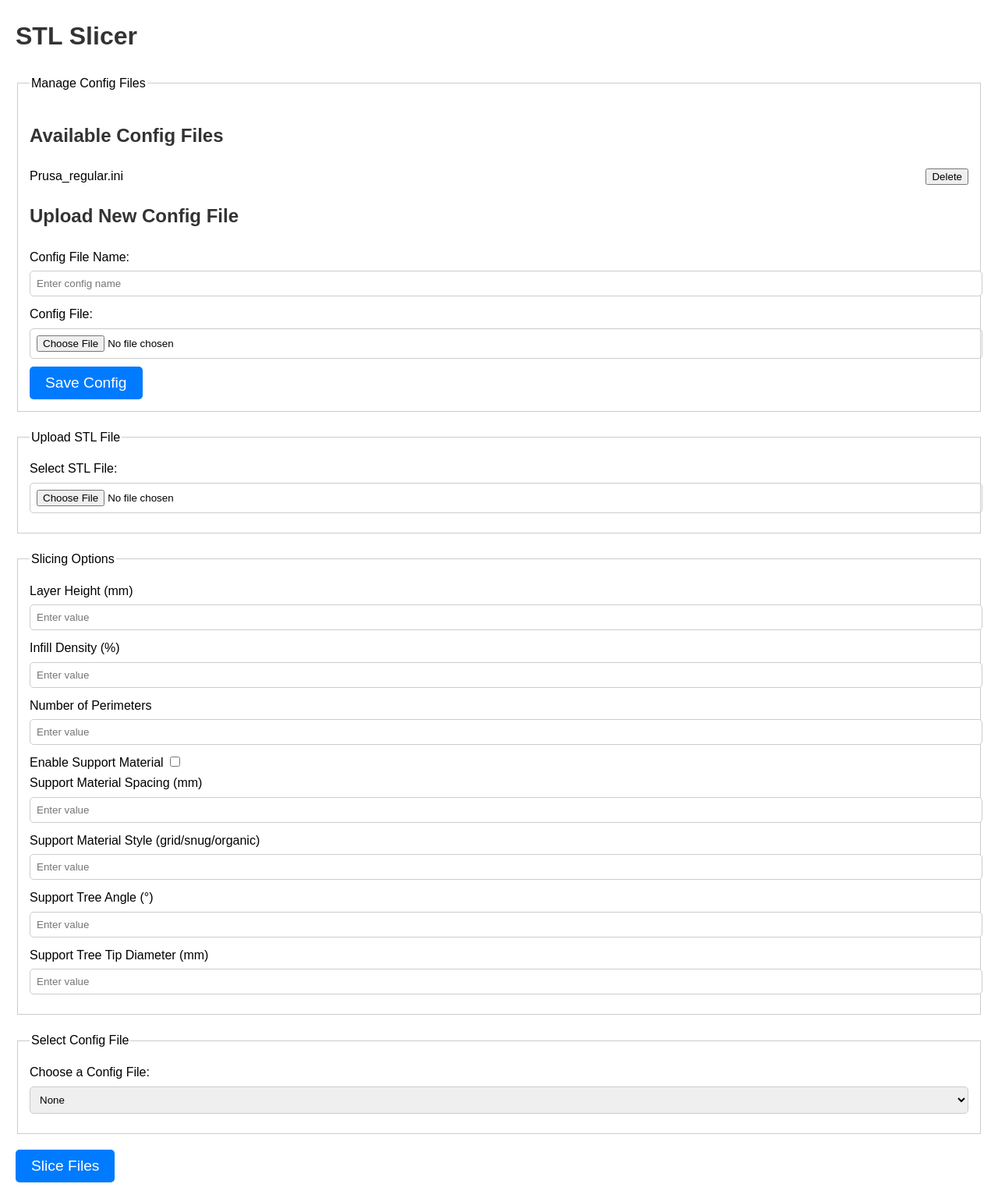
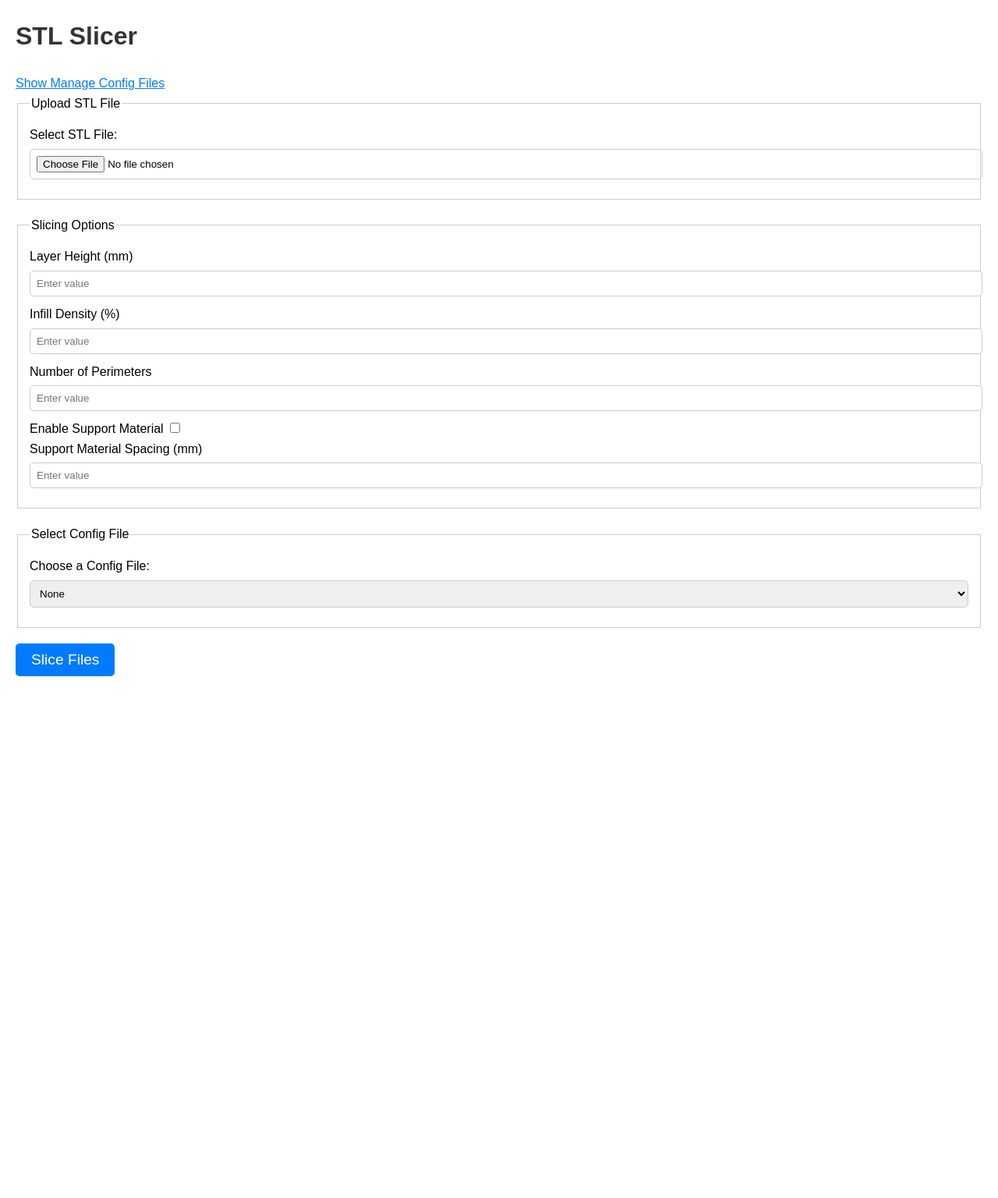
Before and after one commit to eastoncrafter/appleslicer, a Flask app: page / in a window 1280 px wide. Shown: the whole page at 78% size. After the commit the page ends 867 px from the top, so only its background shows below. Run offline with Flask 3, Linux system fonts and the light colour scheme.

Commit message:
Everything works! yay

```diff
--- a/app.py
+++ b/app.py
@@ -1,4 +1,4 @@
-from flask import Flask, request, render_template, send_from_directory, jsonify, redirect, url_for
+from flask import Flask, request, render_template, send_from_directory, redirect, url_for
 import os
 import subprocess
 from werkzeug.utils import secure_filename
@@ -7,7 +7,7 @@ app = Flask(__name__)
 
 UPLOAD_FOLDER = 'uploads'
 OUTPUT_FOLDER = 'outputs'
-SLIC3R_EXECUTABLE = 'C:\\Program Files\\Prusa3D\\PrusaSlicer\\prusa-slicer-console.exe'  # Update this with the path to your Slic3r executable
+SLIC3R_EXECUTABLE = 'C:\\Program Files\\Prusa3D\\PrusaSlicer\\prusa-slicer-console.exe'
 
 app.config['UPLOAD_FOLDER'] = UPLOAD_FOLDER
 app.config['OUTPUT_FOLDER'] = OUTPUT_FOLDER
@@ -24,9 +24,6 @@ def index():
         {'name': 'perimeters', 'description': 'Number of Perimeters'},
         {'name': 'support_material', 'description': 'Enable Support Material', 'type': 'checkbox'},
         {'name': 'support_material_spacing', 'description': 'Support Material Spacing (mm)', 'type': 'text'},
-        {'name': 'support_material_style', 'description': 'Support Material Style (grid/snug/organic)', 'type': 'text'},
-        {'name': 'support_tree_angle', 'description': 'Support Tree Angle (°)', 'type': 'text'},
-        {'name': 'support_tree_tip_diameter', 'description': 'Support Tree Tip Diameter (mm)', 'type': 'text'},
     ]
 
     config_files = [f for f in os.listdir(app.config['UPLOAD_FOLDER']) if f.endswith('.ini')]
@@ -35,40 +32,37 @@ def index():
 
 @app.route('/upload', methods=['POST'])
 def upload_file():
-    if 'file' not in request.files:
-        return "No file part", 400
+    if 'file' not in request.files or not request.files['file'].filename:
+        return "No STL file provided.", 400
 
-    file = request.files['file']
-    if file.filename == '':
-        return "No selected file", 400
+    stl_file = request.files['file']
+    stl_filename = secure_filename(stl_file.filename)
+    stl_filepath = os.path.join(app.config['UPLOAD_FOLDER'], stl_filename)
+    stl_file.save(stl_filepath)
 
-    filename = secure_filename(file.filename)
-    filepath = os.path.join(app.config['UPLOAD_FOLDER'], filename)
-    file.save(filepath)
-
-    config_file = None
-    if 'config_file' in request.files:
-        config = request.files['config_file']
-        if config.filename != '':
-            config_filename = secure_filename(config.filename)
-            config_file = os.path.join(app.config['UPLOAD_FOLDER'], config_filename)
-            config.save(config_file)
+    config_file = request.form.get('selected_config')
+    config_filepath = None
+    if config_file:
+        config_filepath = os.path.join(app.config['UPLOAD_FOLDER'], config_file)
 
     options = request.form.to_dict()
     cli_args = []
 
     for key, value in options.items():
+        if key in ['selected_config', 'file']:
+            continue
         if key == 'support_material' and value == 'on':
             cli_args.append(f'--{key}')
         elif value:
             cli_args.append(f'--{key}={value}')
 
-    output_file = os.path.join(app.config['OUTPUT_FOLDER'], f"{os.path.splitext(filename)[0]}.gcode")
+    output_file = os.path.join(app.config['OUTPUT_FOLDER'], f"{os.path.splitext(stl_filename)[0]}.gcode")
 
     try:
-        slic3r_command = [SLIC3R_EXECUTABLE, filepath, *cli_args, '--output', output_file, '--slice']
-        if config_file:
-            slic3r_command.extend(['--load', config_file])
+        slic3r_command = [SLIC3R_EXECUTABLE, stl_filepath, '--output', output_file, '--slice']
+        if config_filepath:
+            slic3r_command.extend(['--load', config_filepath])
+        slic3r_command.extend(cli_args)
         subprocess.run(slic3r_command, check=True)
     except subprocess.CalledProcessError as e:
         return f"Error during slicing: {str(e)}", 500
@@ -81,28 +75,25 @@ def download_file(filename):
 
 @app.route('/save_config', methods=['POST'])
 def save_config():
-    config_name = request.form.get('config_name')
-    if 'config_file' not in request.files:
-        return "No config file part", 400
+    if 'config_file' not in request.files or not request.files['config_file'].filename:
+        return "No config file provided.", 400
 
     config_file = request.files['config_file']
-    if config_file.filename == '':
-        return "No selected config file", 400
-
-    config_filename = secure_filename(config_name + '.ini')
-    config_path = os.path.join(app.config['UPLOAD_FOLDER'], config_filename)
-    config_file.save(config_path)
+    config_name = request.form.get('config_name', config_file.filename)
+    config_filename = secure_filename(config_name)
+    config_filepath = os.path.join(app.config['UPLOAD_FOLDER'], config_filename)
+    config_file.save(config_filepath)
 
     return redirect(url_for('index'))
 
 @app.route('/delete_config/<config_name>', methods=['POST'])
 def delete_config(config_name):
-    config_path = os.path.join(app.config['UPLOAD_FOLDER'], secure_filename(config_name))
-    if os.path.exists(config_path):
-        os.remove(config_path)
+    config_filepath = os.path.join(app.config['UPLOAD_FOLDER'], secure_filename(config_name))
+    if os.path.exists(config_filepath):
+        os.remove(config_filepath)
         return redirect(url_for('index'))
     else:
-        return "Config file not found", 404
+        return "Config file not found.", 404
 
 if __name__ == '__main__':
     app.run(debug=True)
--- a/templates/index.html
+++ b/templates/index.html
@@ -53,13 +53,34 @@
             border: 1px solid #ccc;
             border-radius: 5px;
         }
+        .toggle-button {
+            cursor: pointer;
+            color: #007bff;
+            text-decoration: underline;
+        }
+        .hidden {
+            display: none;
+        }
     </style>
+    <script>
+        function toggleConfigSection() {
+            const configSection = document.getElementById('config-section');
+            const isHidden = configSection.classList.contains('hidden');
+            configSection.classList.toggle('hidden');
+            document.getElementById('toggle-config').textContent = isHidden ? 'Hide Manage Config Files' : 'Show Manage Config Files';
+        }
+    </script>
 </head>
 <body>
     <h1>STL Slicer</h1>
 
+    <!-- Config Section Toggle -->
+    <div>
+        <span id="toggle-config" class="toggle-button" onclick="toggleConfigSection()">Show Manage Config Files</span>
+    </div>
+
     <!-- Config Section -->
-    <fieldset>
+    <fieldset id="config-section" class="hidden">
         <legend>Manage Config Files</legend>
 
         <h2>Available Config Files</h2>
```
Also changed, not shown: 1 other file.
